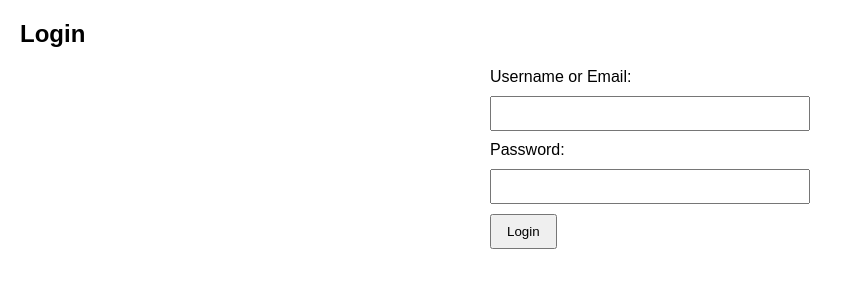
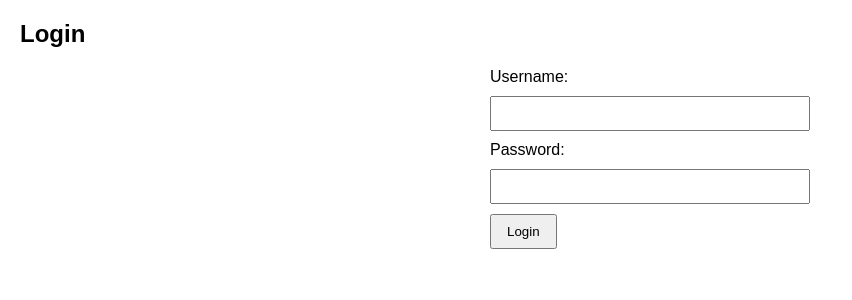
Before and after one commit to Rhona13/Noteit, a PHP site: page / in a window 1280 px wide. Shown: the top 300 px of the page, without its empty margins (0-852 px from the left). Run offline with PHP 8.4, Linux system fonts and the light colour scheme.

Commit message:
Update index.php

```diff
--- a/index.php
+++ b/index.php
@@ -10,15 +10,16 @@ $message = '';
 $messageType = '';
 
 if ($_SERVER['REQUEST_METHOD'] === 'POST') {
-    $usernameOrEmail = trim($_POST['username'] ?? '');
+    $username = trim($_POST['username'] ?? '');
     $password = $_POST['password'] ?? '';
 
-    if (empty($usernameOrEmail) || empty($password)) {
-        $message = "Please enter both username/email and password.";
+    if (empty($username) || empty($password)) {
+        $message = "Please enter both username and password.";
         $messageType = "error";
     } else {
-        $stmt = $pdo->prepare("SELECT id, username, password FROM users WHERE username = ? OR email = ?");
-        $stmt->execute([$usernameOrEmail, $usernameOrEmail]);
+        // ✅ Fixed query: only check username (since no email column exists)
+        $stmt = $pdo->prepare("SELECT id, username, password FROM users WHERE username = ?");
+        $stmt->execute([$username]);
         $user = $stmt->fetch(PDO::FETCH_ASSOC);
 
         if ($user && password_verify($password, $user['password'])) {
@@ -29,7 +30,7 @@ if ($_SERVER['REQUEST_METHOD'] === 'POST') {
             header("Location: admin.php");
             exit();
         } else {
-            $message = "Invalid username/email or password.";
+            $message = "Invalid username or password.";
             $messageType = "error";
         }
     }
@@ -57,7 +58,7 @@ if ($_SERVER['REQUEST_METHOD'] === 'POST') {
     <?php endif; ?>
 
     <form method="POST" action="">
-        <label>Username or Email:</label>
+        <label>Username:</label>
         <input type="text" name="username" required>
 
         <label>Password:</label>
```
